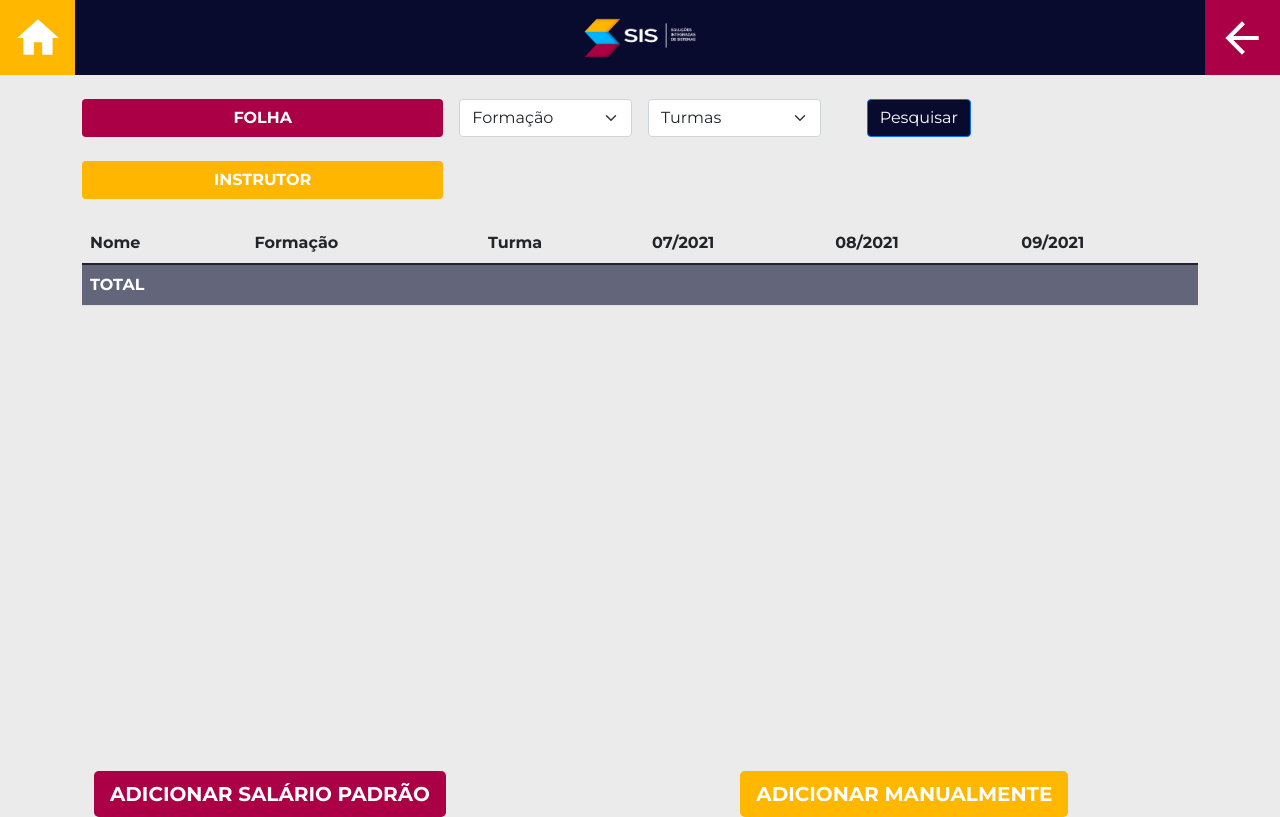
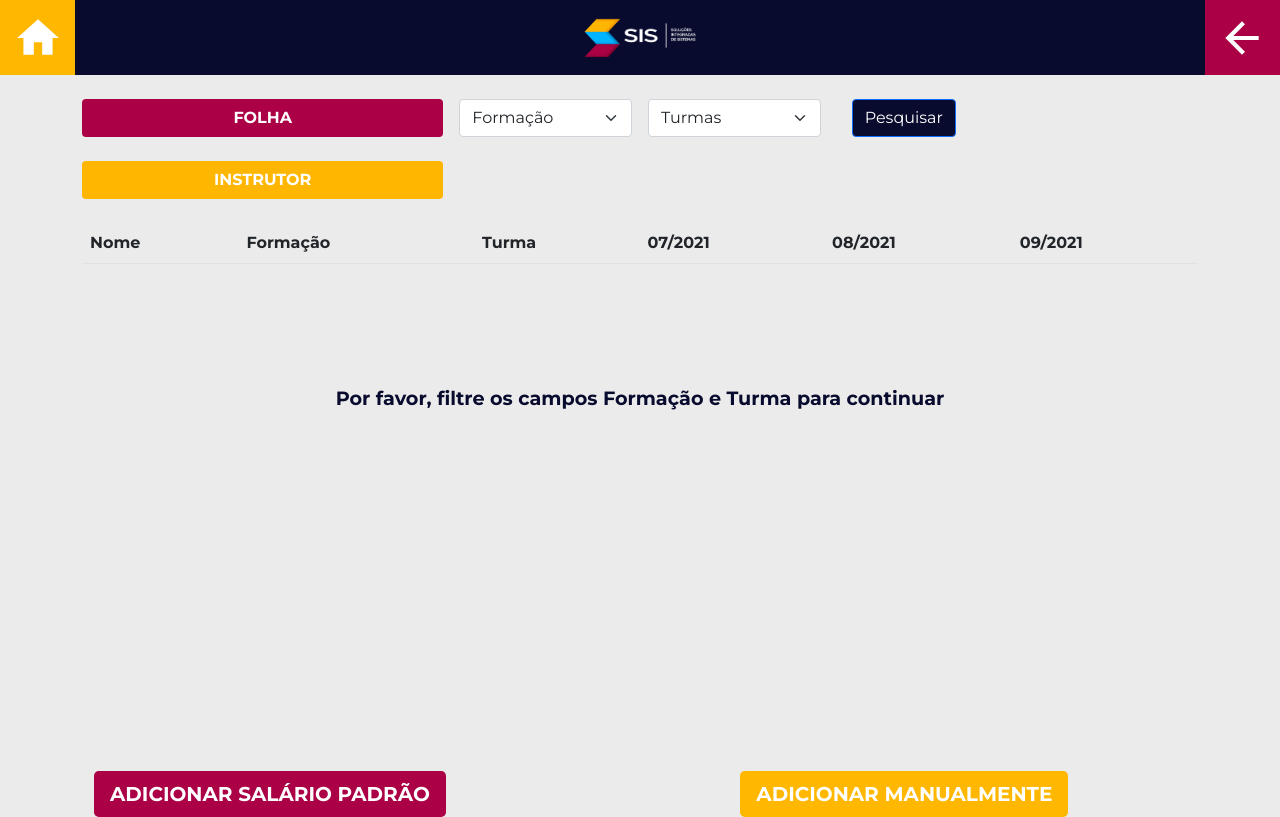
Before and after one commit to GustavoJulianosis/telas-vue-grupo2, a Vue app: page / in a window 1280 px wide. Built offline with nearby package versions, Linux system fonts and the light colour scheme.

Commit message:
Organização da tela inicial

```diff
--- a/src/views/investimento-folha/App.vue
+++ b/src/views/investimento-folha/App.vue
@@ -16,8 +16,12 @@
       </div>
       <div class="col-xl-8">
         <form class="formulario row g-3">
-        <div class="formacoes col-md-3">
-          <select class="filtro-programa form-select mt-4" id="validationDefault04" required>
+          <div class="formacoes col-xl-3">
+            <select
+              class="filtro-programa form-select mt-4"
+              id="validationDefault04"
+              required
+            >
               <option selected disabled value="">Formação</option>
               <option>Java</option>
               <option>Cobol</option>
@@ -27,24 +31,43 @@
               <option>Infraestrutura</option>
             </select>
           </div>
-        <div class="col-md-3">
-          <select class="filtro-turma turmas form-select mt-4" id="validationDefault04" required>
+          <div class="col-xl-3">
+            <select
+              class="filtro-turma turmas form-select mt-4"
+              id="validationDefault04"
+              required
+            >
               <option selected disabled value="">Turmas</option>
               <option>Turma I</option>
               <option>Turma II</option>
               <option>Turma III</option>
             </select>
           </div>
-        <div class="col-md-3">
-          <button class="botaoConfirmar btn btn-primary mt-4" type="button"  v-on:click="filtrarDados()">Pesquisar</button>
+          <div class="col-xl-2">
+            <button
+              class="botaoConfirmar btn btn-primary mt-4"
+              type="button"
+              v-on:click="filtrarDados(), mudaVisibilidade()"
+            >
+              Pesquisar
+            </button>
           </div>
+          <!-- <div class="col-xl-2">
+            <button
+              class="botaoOrdenar btn btn-primary mt-4"
+              type="button"
+              v-on:click="Ordenar()"
+            >
+              Ordenar
+            </button>
+          </div> -->
         </form>
       </div>
     </div>
     <div class="table-wrapper-scroll-y my-custom-scrollbar">
       <table class="table table-stripped mt-4">
         <thead>
-          <tr class="extremoAlto">
+          <tr>
             <th>Nome</th>
             <th>Formação</th>
             <th>Turma</th>
@@ -66,16 +89,17 @@
             <td id="info-salario">R${{ participante.bolsaAux }}</td>
             <td id="info-salario">R${{ participante.bolsaAux }}</td>
           </tr>
-          <tr class="extremoBaixo">
-            <th class="ultima" scope="rows">TOTAL</th>
-            <td class="ultima"></td>
-            <td class="ultima"></td>
-            <td class="ultima"></td>
-            <td class="ultima"></td>
-            <td class="ultima"></td>
+        </tbody>
+        <tfoot class="extremo">
+          <tr>
+            <th scope="row">TOTAL</th>
+            <td></td>
           </tr>
-        </tbody>
+        </tfoot>
       </table>
+      <div class="mensagem col-xl-12">
+        Por favor, filtre os campos Formação e Turma para continuar
+      </div>
     </div>
     <div class="col-xl-12">
       <div class="aviso">
@@ -255,18 +279,31 @@ export default {
   data() {
     return {
       participantes: [],
-      programaProcurado: '',
-      turmaProcurada: ''
+      programaProcurado: "",
+      turmaProcurada: "",
     };
   },
   methods: {
-
     filtrarDados() {
       this.programaProcurado = document.querySelector(".filtro-programa").value;
       this.turmaProcurada = document.querySelector(".filtro-turma").value;
-      http.get("investimento-folha/" + this.programaProcurado + "/" + this.turmaProcurada)
-      .then(response => this.participantes = response.data)  //Apenas o conteúdo
+      http
+        .get(
+          "investimento-folha/" +
+            this.programaProcurado +
+            "/" +
+            this.turmaProcurada
+        )
+        .then((response) => (this.participantes = response.data)); //Apenas o conteúdo
     },
+
+    mudaVisibilidade() {
+      let mensagem = document.querySelector(".mensagem");
+      let extremo = document.querySelector(".extremo");
+
+      mensagem.style.display = "none";
+      extremo.style.display = "flex";
+    }
   },
 };
 </script>
@@ -320,13 +357,28 @@ body {
   margin-top: 22px;
 }
 
+.extremo {
+  display: none;
+}
+
+.mensagem {
+  margin-top: 120px;
+  color: #090b2e;
+  font-size: larger;
+  font-weight: bold;
+  text-align: center;
+}
 
 .botaoConfirmar {
-  margin-left: 30px;
-  background: #090B2E;
+  margin-left: 15px;
+  background: #090b2e;
   color: white;
 }
 
+.botaoOrdenar {
+  background: #090b2e;
+  color: white;
+}
 
 #filtro-nome {
   height: 38px;
@@ -340,12 +392,6 @@ body {
 
 #lupa {
   width: 100%;
-}
-
-.ultima {
-  background: #63657a !important;
-  color: #ffffff;
-  text-align: left;
 }
 
 #tabela {
--- a/src/views/investimento-instrutor/App.vue
+++ b/src/views/investimento-instrutor/App.vue
@@ -47,7 +47,7 @@
             <button
               class="botaoConfirmar btn btn-primary mt-4"
               type="button"
-              v-on:click="filtrarDados(), mostrarSalario()"
+              v-on:click="filtrarDados(), mudaVisibilidade()"
             >
               Pesquisar
             </button>
@@ -80,16 +80,15 @@
               <th id="info-salario">R$ {{ salario.salarioFinal }}</th>
             </div>
           </tr>
+        </tbody>
+        <tfoot class="extremo">
           <tr>
-            <th class="ultima" scope="rows">TOTAL</th>
-            <td class="ultima"></td>
-            <td class="ultima"></td>
-            <td class="ultima"></td>
-            <td class="ultima"></td>
-            <td class="ultima"></td>
+            <th scope="row">TOTAL</th>
+            <td></td>
           </tr>
-        </tbody>
+        </tfoot>
       </table>
+      <div class="mensagem col-xl-12">Por favor, filtre os campos Formação e Turma para continuar</div>
     </div>
     <div class="col-xl-12">
       <div class="aviso">
@@ -287,6 +286,14 @@ export default {
         )
         .then((response) => (this.salarios = response.data)); //Apenas o salario
     },
+
+    mudaVisibilidade(){
+        let mensagem = document.querySelector(".mensagem");
+        let extremo = document.querySelector(".extremo");
+
+        mensagem.style.display = "none";
+        extremo.style.display = "flex";
+      }
   },
 };
 </script>
@@ -349,10 +356,22 @@ body {
   border: none;
 }
 
-.ultima {
-  background: #63657a !important;
-  color: #ffffff;
-  text-align: left;
+.extremo {
+  display: none;
+}
+
+.botaoConfirmar {
+  background: mediumblue;
+  color: white;
+  margin-left: 30px;
+}
+
+.mensagem {
+  margin-top: 120px;
+  color: #090B2E;
+  font-size: larger;
+  font-weight: bold;
+  text-align: center;
 }
 
 #tabela {
```
Lines whose indentation alone changed are shown as unchanged.
